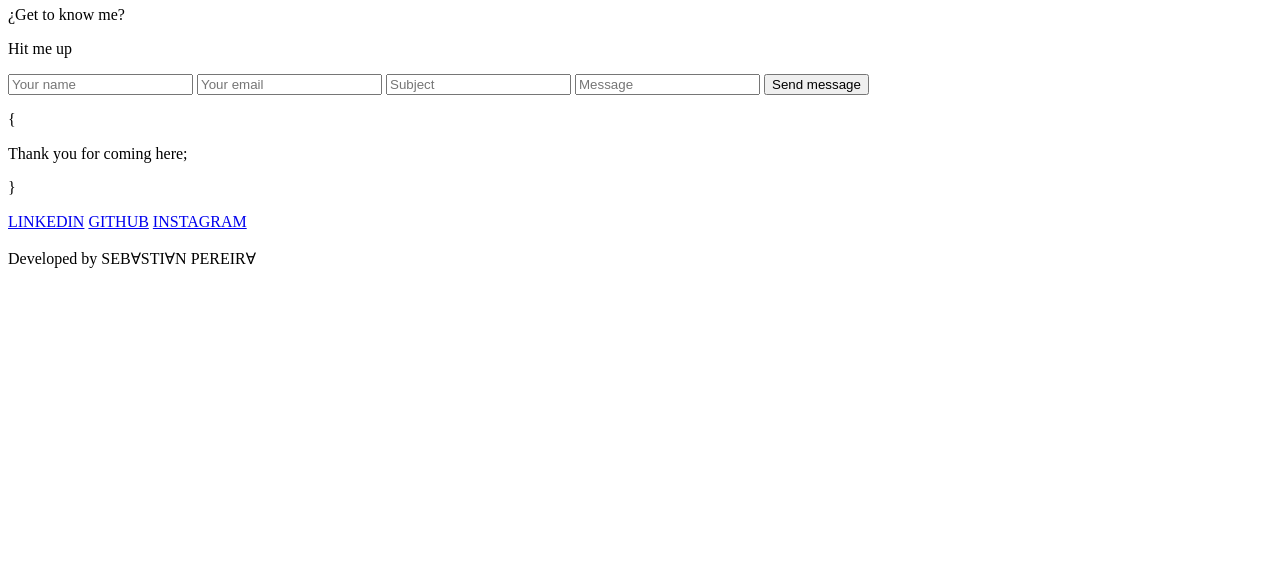
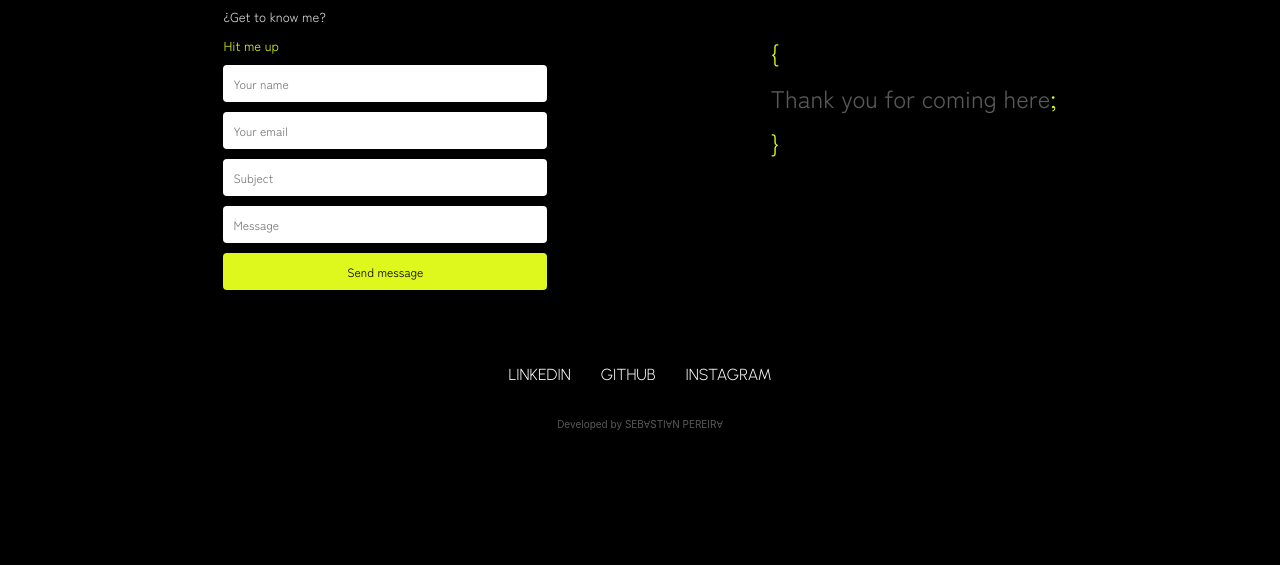
Before and after one commit to sebaor/guacamole, a website: page pages/contact.html in a window 1280 px wide. Shown: the part 235-800 px from the top of the page. Drawn offline with Linux system fonts and the light colour scheme; the site is published under a folder, as on GitHub Pages, so addresses that start at the root find nothing.

Commit message:
vamo a ver

```diff
--- a/index.html
+++ b/index.html
@@ -20,7 +20,7 @@
     <!-- link con animated.css -->
     <link rel="stylesheet" href="https://cdnjs.cloudflare.com/ajax/libs/animate.css/4.1.1/animate.min.css"/>
     <!-- link de logo en ventana de navegador -->
-    <link rel="shortcut icon" href="/assets/img/logo.png">
+    <link rel="shortcut icon" href="../portfolio_sebastian/assets/img/logo.png">
     <!-- link con css debajo del title-->
     <link rel="stylesheet" href="./css/style.css">
 </head>
--- a/pages/contact.html
+++ b/pages/contact.html
@@ -14,9 +14,9 @@
         @import url('https://fonts.googleapis.com/css2?family=Urbanist:wght@300&display=swap');
     </style>
     <!-- link de logo en ventana de navegador -->
-    <link rel="shortcut icon" href="/assets/img/logo.png">
-    <!-- link con css -->
-    <link rel="stylesheet" href="/css/style.css">
+    <link rel="shortcut icon" href="../assets/img/logo.png">
+    <!-- link con css debajo del title-->
+    <link rel="stylesheet" href="../css/style.css">
 </head>
 <body>
     <!-- Barra de navegacion -->
```
Also changed, not shown: pages/proyects.html (+3 -3 lines), pages/services.html (+2 -2 lines).
